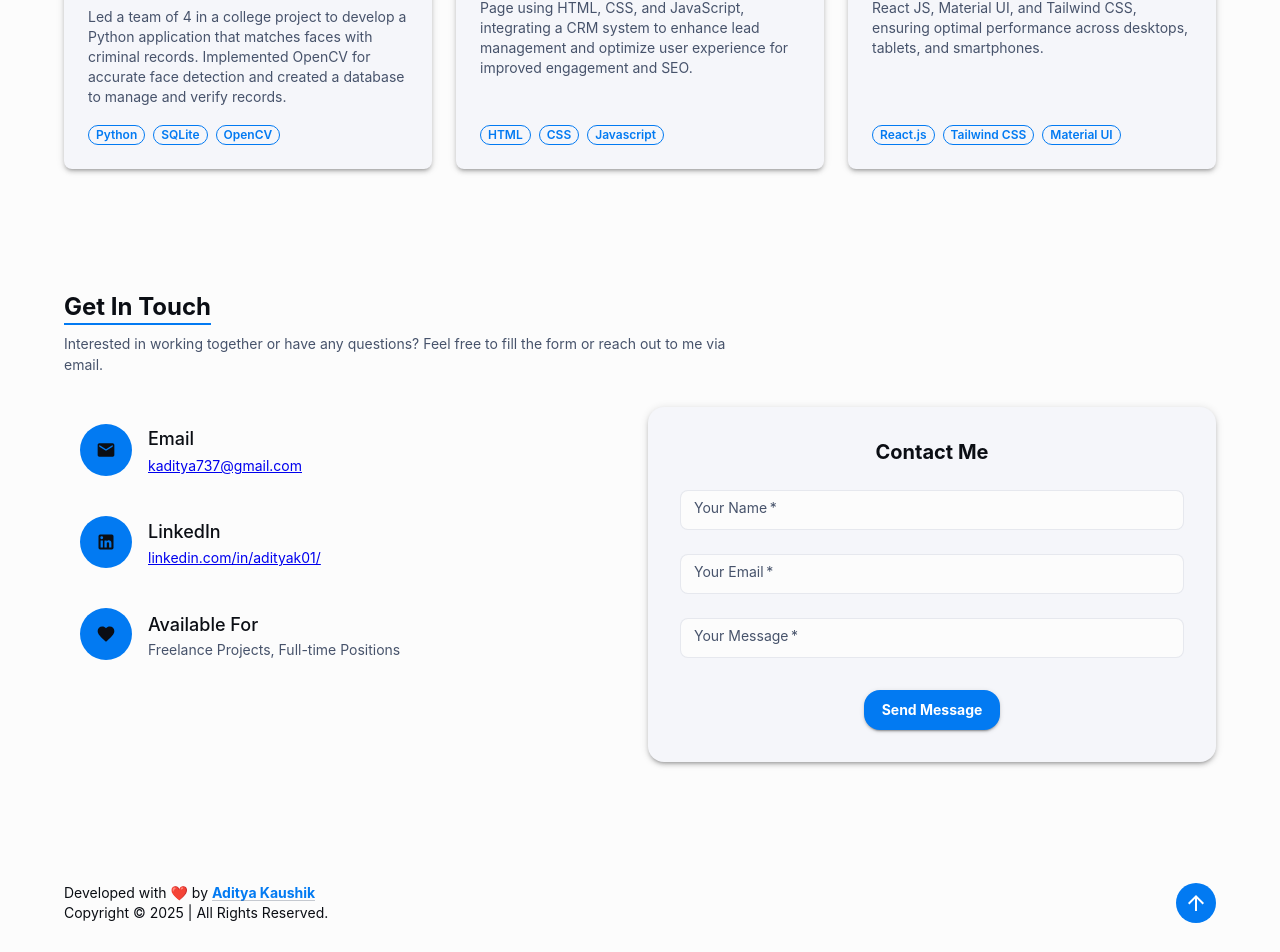
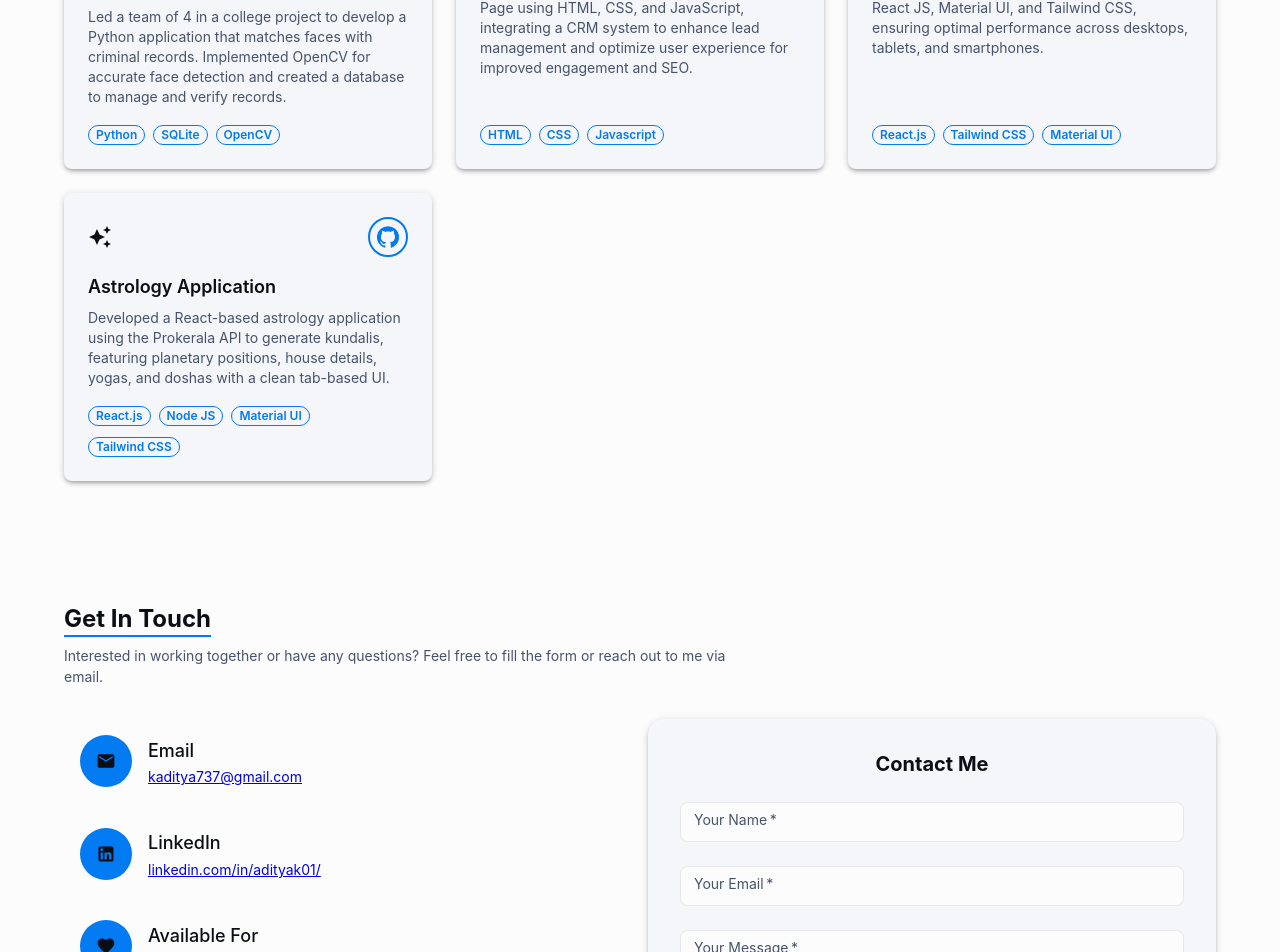
Before and after one commit to adityakaushik01/React-Portfolio, a React (Vite) app: page / in a window 1280 px wide. Shown: the part 2219-3171 px from the top of the page. Built offline with nearby package versions, Linux system fonts and the light colour scheme.

Commit message:
Added a New Project

```diff
--- a/src/components/Projects.jsx
+++ b/src/components/Projects.jsx
@@ -5,6 +5,7 @@ import FaceIcon from '@mui/icons-material/Face';
 import HouseIcon from '@mui/icons-material/House';
 import PersonIcon from '@mui/icons-material/Person';
 import GitHubIcon from '@mui/icons-material/GitHub';
+import AstroIcon from '@mui/icons-material/AutoAwesome';
 
 
 const projects = [
@@ -32,6 +33,14 @@ const projects = [
     technologies: ['React.js', 'Tailwind CSS', 'Material UI'],
     githubLink: 'https://github.com/adityakaushik01/React-Portfolio'
   },
+  {
+    icon: <AstroIcon />,
+    title: 'Astrology Application',
+    description:
+      'Developed a React-based astrology application using the Prokerala API to generate kundalis, featuring planetary positions, house details, yogas, and doshas with a clean tab-based UI.',
+    technologies: ['React.js', 'Node JS', 'Material UI', 'Tailwind CSS'],
+    githubLink: 'https://github.com/adityakaushik01/Kundali-Marg'
+  }
 ];
 
 export default function Projects() {
```
